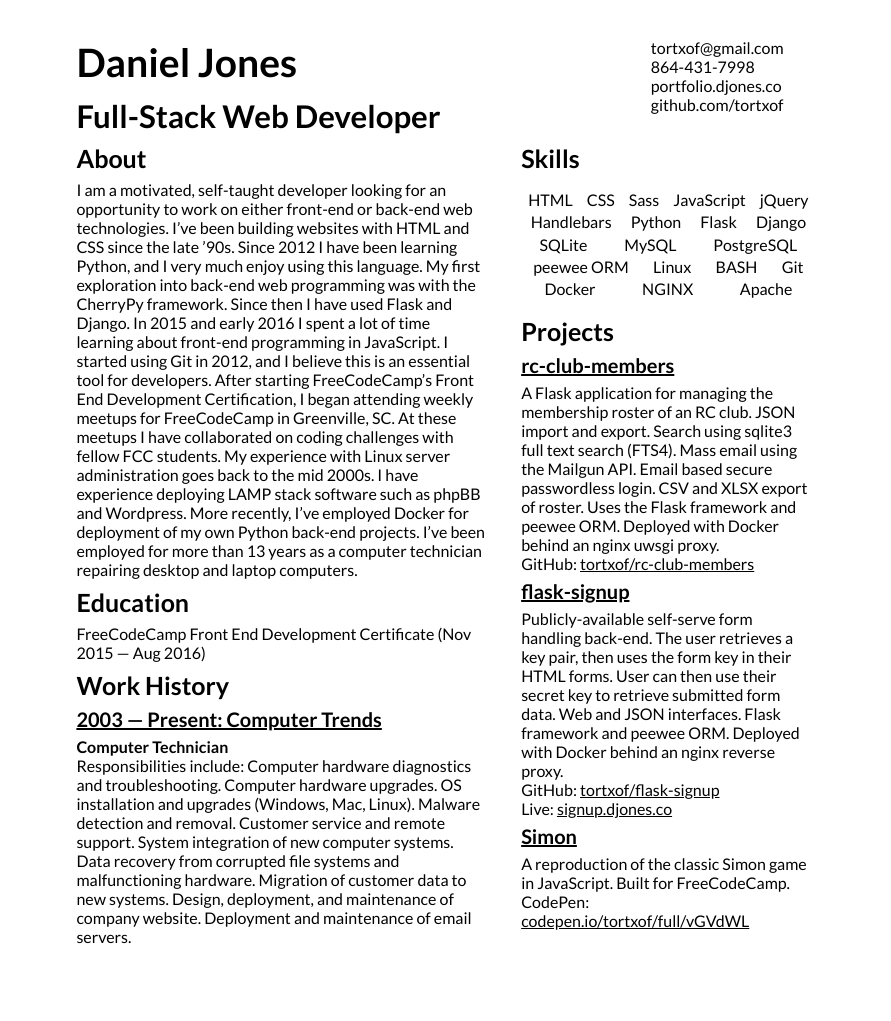
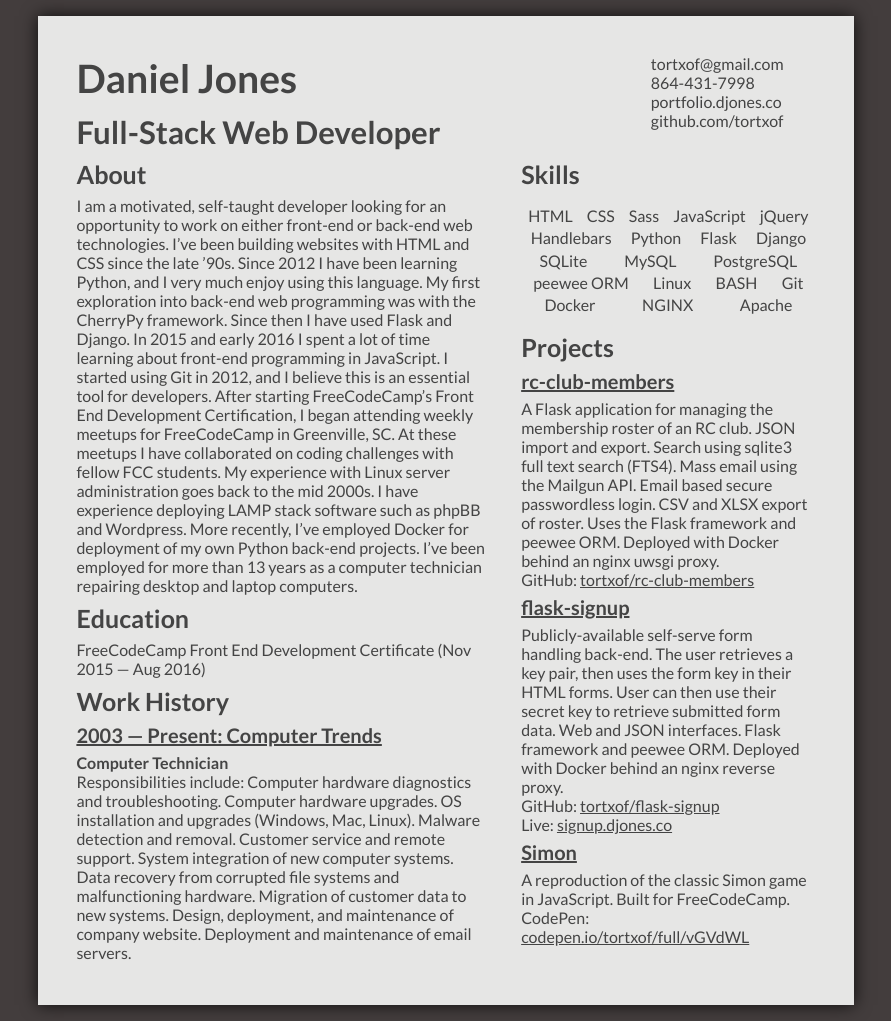
Before and after one commit to tortxof/resume, a Jekyll site: the page built from index.html, in a window 1280 px wide. Shown: the whole page, without its empty margins (194-1085 px from the left). Built offline with Jekyll 4.4.1, drawn with Linux system fonts in a browser that asks for light colours; before the commit the page ends 989 px from its top, so only the background shows below that.

Commit message:
Adjust screen display colors.

```diff
--- a/css/main.sass
+++ b/css/main.sass
@@ -12,24 +12,20 @@ body
   margin: 0
   display: flex
   justify-content: center
+  background-color: hsl(0, 5%, 25%)
 
 .page
   box-sizing: border-box
   width: 8.5in
+  margin: 1em
+  background-color: hsl(40, 3%, 90%)
+  box-shadow: 0 0 1em rgba(black, 0.8)
 
 .page-content
   margin: 0.4in
 
 h1, h2, h3, h4, p
   margin: .3em 0
-
-@page
-  size: letter
-  margin: 0.4in
-
-@media print
-  .page-content
-    margin: 0
 
 h1
   font-size: 2.441em
@@ -47,8 +43,8 @@ h4
 small
   font-size: 0.8em
 
-a
-  color: black
+body, a
+  color: #444
 
 .main
   display: flex
@@ -88,3 +84,19 @@ a
 .skills li
   display: block
   margin: 0.1em 0.3em
+
+@page
+  size: letter
+  margin: 0.4in
+
+@media print
+  body, a
+    color: black
+  body
+    background-color: transparent
+  .page-content
+    margin: 0
+  .page
+    margin: 0
+    background-color: transparent
+    box-shadow: none
```
